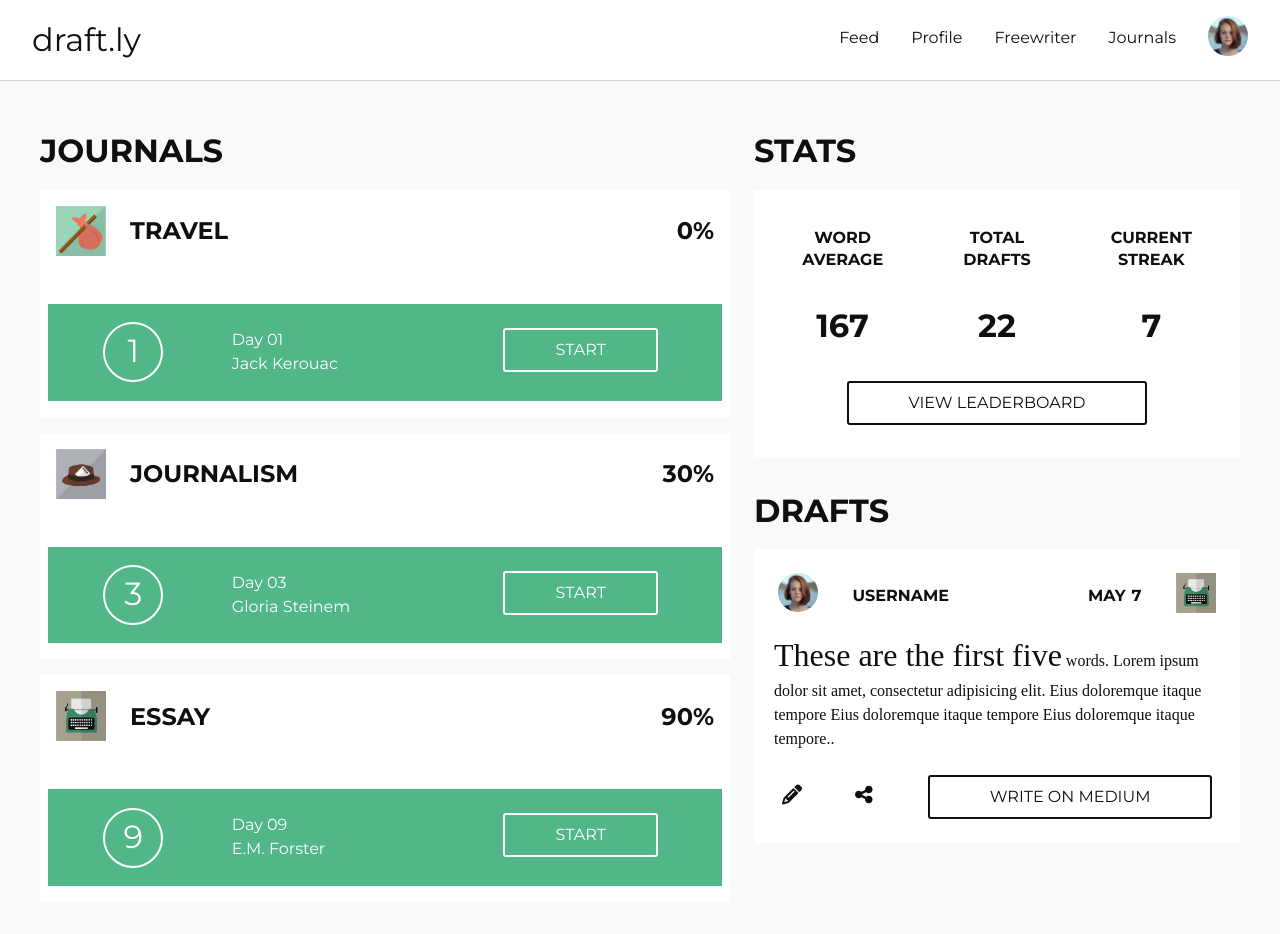
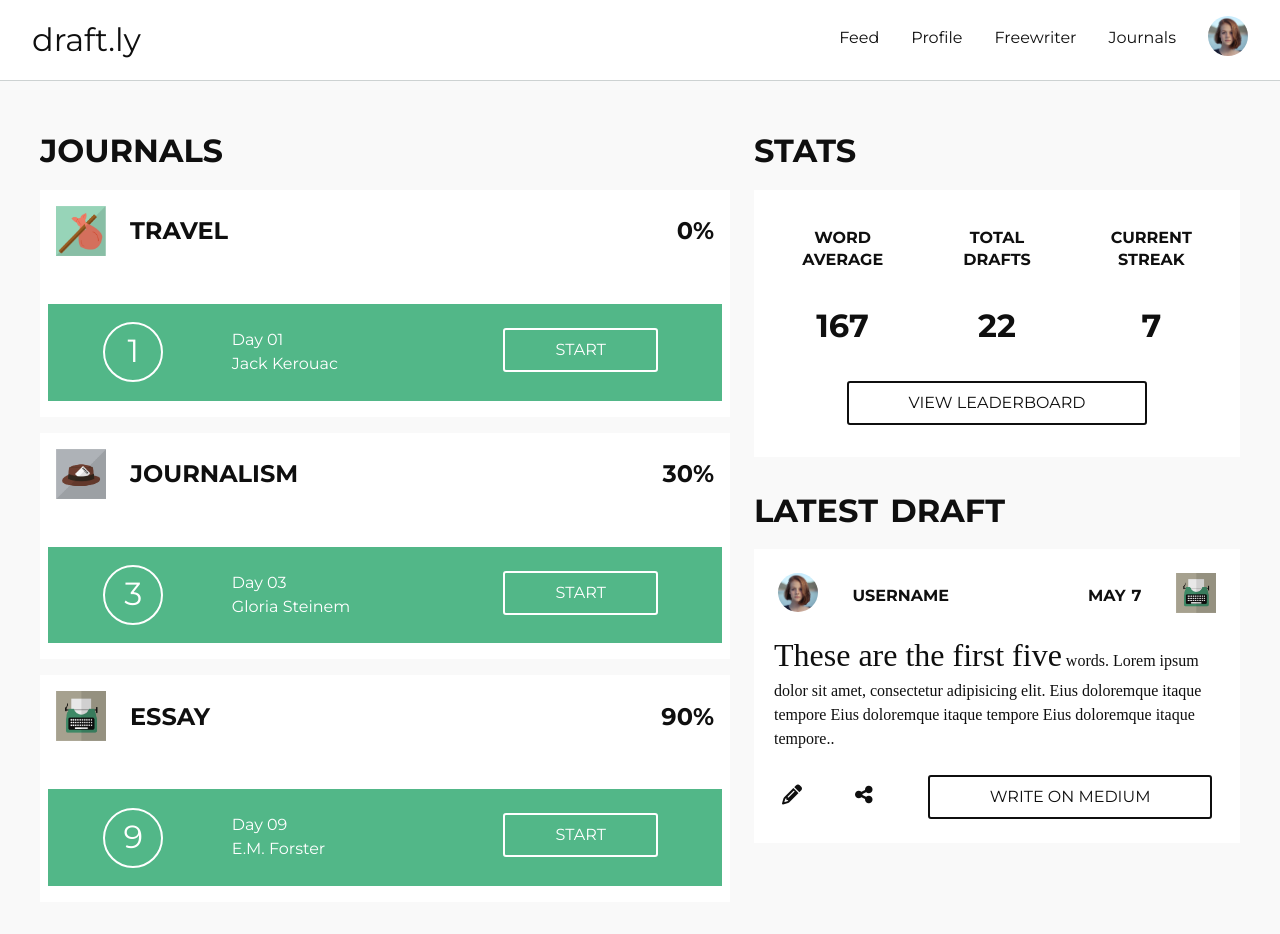
Before and after one commit to davidpowellme/draftly, a Jekyll site: the page built from index.html, in a window 1280 px wide. Built offline with Jekyll 4.4.1, drawn with Linux system fonts in a browser that asks for light colours; nearby versions of some CDN libraries.

Commit message:
unsaved typo fixes

```diff
--- a/_sass/_global.scss
+++ b/_sass/_global.scss
@@ -614,7 +614,7 @@
 //PIE TIMER
 
 #timer {
-	animation: away 500ms linear forwards 3s;
+	animation: away 500ms linear 3s forwards;
 	height:40px;
   	margin: 0.5em auto 0 auto;
 	position:relative;
--- a/index.html
+++ b/index.html
@@ -99,7 +99,7 @@
 			<a href="#" class="btn dark">view leaderboard</a>
 		</div>
 	</section>
-	<h1>Drafts</h1>
+	<h1>Latest Draft</h1>
 		<div class="feed">
 			<section class="post">
 		    <article>
```
